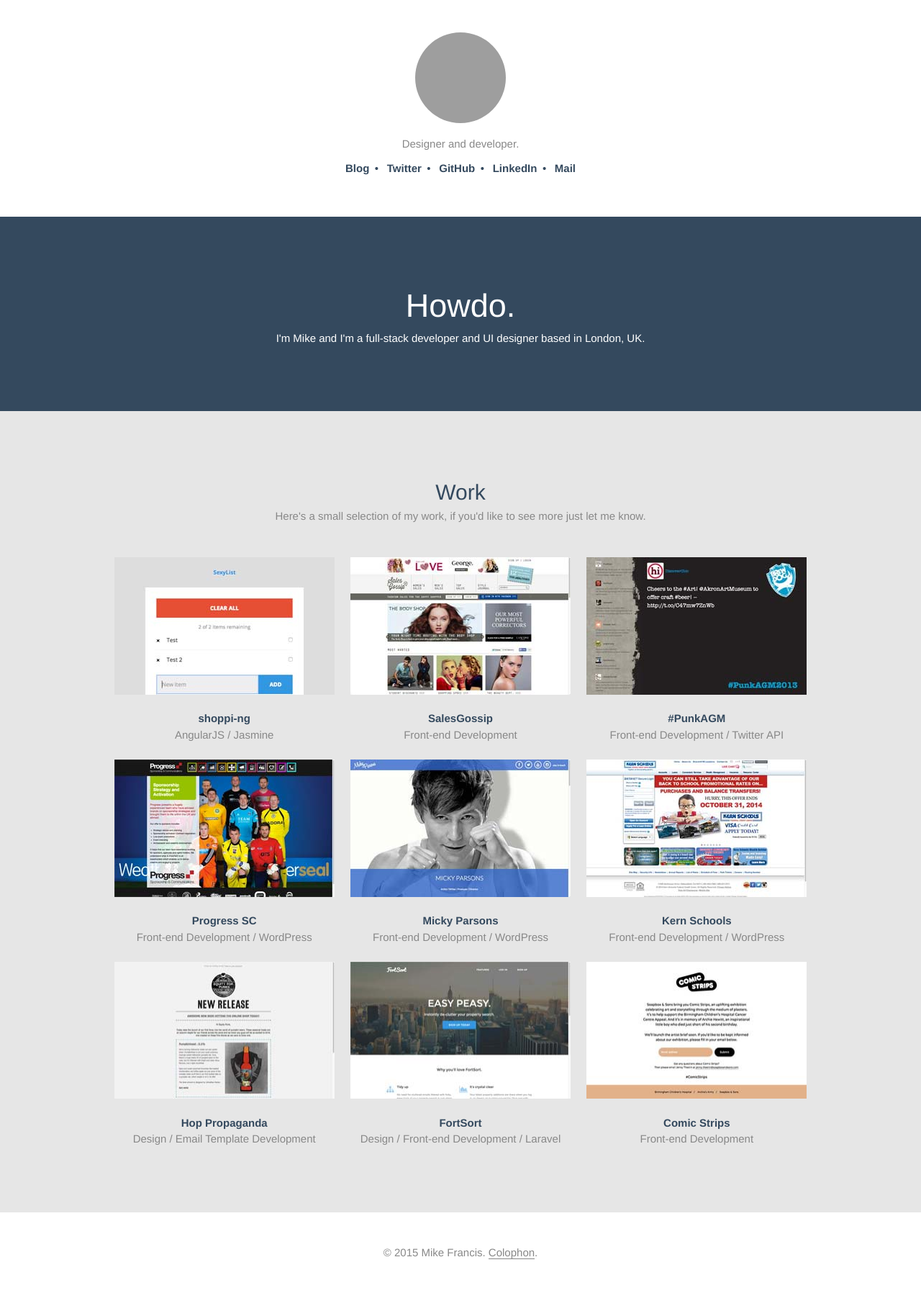
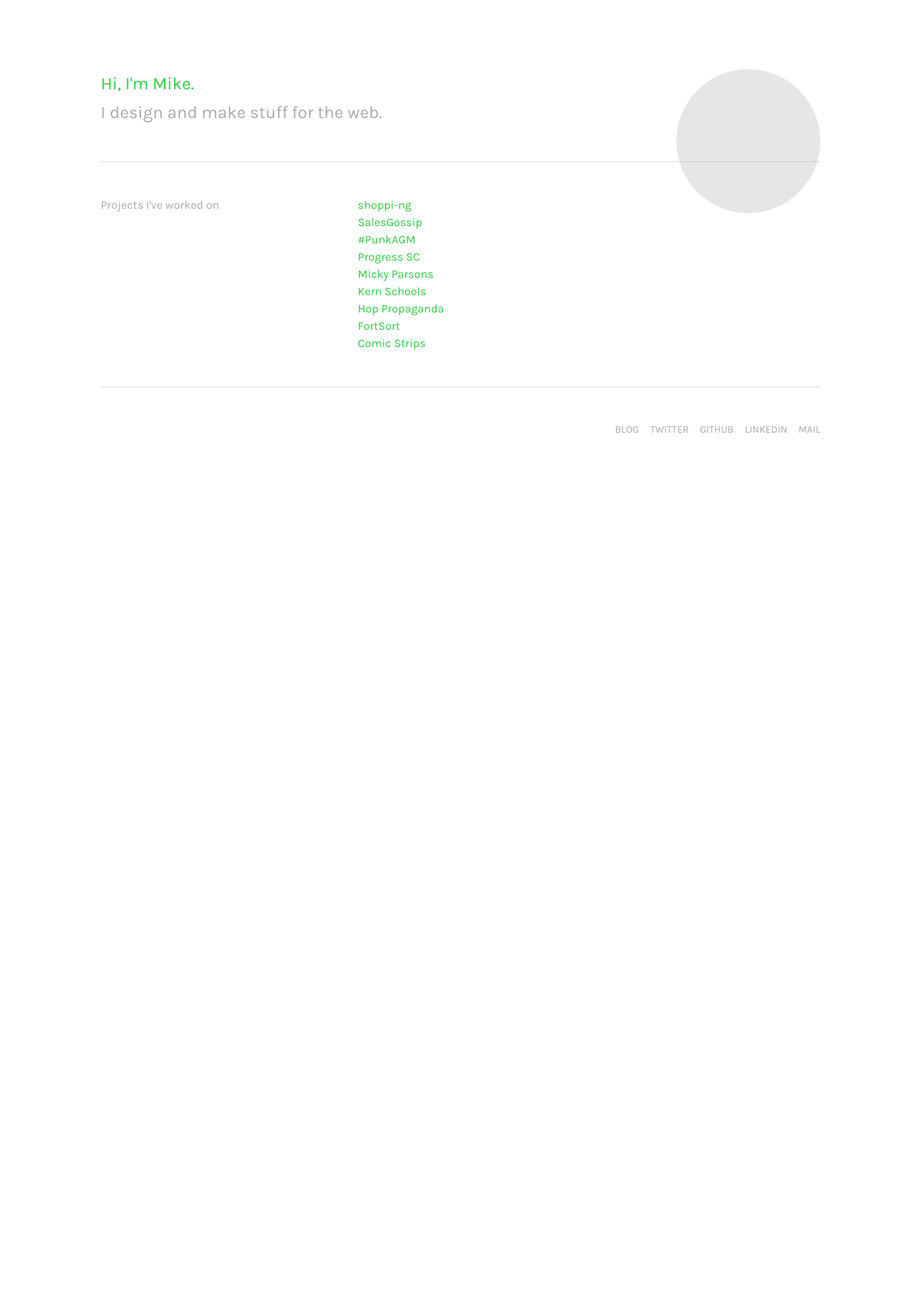
Before and after one commit to mikefrancis/mikefrancis.dev, a Jekyll site: the page built from index.html, in a window 1280 px wide. Shown: the whole page at 72% size. Built offline with Jekyll 4.4.1, drawn with Linux system fonts in a browser that asks for light colours; after the commit the page ends 900 px from its top, so only the background shows below that; grey boxes are pictures that could not be loaded.

Commit message:
First draft

```diff
--- a/_includes/footer.html
+++ b/_includes/footer.html
@@ -1,5 +1,12 @@
-<footer class="footer" role="contentinfo">
-  <div class="container">
-    &copy; {{ site.time | date: '%Y' }} {{ site.title }}. <a href="/colophon">Colophon</a>.
-  </div>
-</footer>
+  <footer class="footer">
+    <nav>
+      <ul class="nav">
+       <li><a href="http://mikefrancis-me.tumblr.com">Blog</a></li>
+       <li><a href="http://twitter.com/_mikefrancis">Twitter</a></li>
+       <li><a href="http://github.com/mikefrancis">GitHub</a></li>
+       <li><a href="http://uk.linkedin.com/pub/mike-francis/11/655/77a/">LinkedIn</a></li>
+       <li><a href="mailto:mikeffrancis@gmail.com">Mail</a></li>
+     </ul>
+    </nav>
+  </footer>
+</div>
--- a/_includes/header.html
+++ b/_includes/header.html
@@ -1,13 +1,6 @@
-<header class="header" role="banner">
-  <div class="container">
-    <a href="/"><img class="header__thumb" src="//www.gravatar.com/avatar/1399c5690d715fc64f800b26be3b9cee.png?size=126" alt="{{ site.title }}" width="126" height="126"></a>
-    <span class="header__description">{{ site.description }}</span>
-    <ul class="nav nav--header" role="navigation">
-      <li><a href="http://mikefrancis-me.tumblr.com">Blog</a></li>
-      <li><a href="http://twitter.com/_mikefrancis">Twitter</a></li>
-      <li><a href="http://github.com/mikefrancis">GitHub</a></li>
-      <li><a href="http://uk.linkedin.com/pub/mike-francis/11/655/77a/">LinkedIn</a></li>
-      <li><a href="mailto:mikeffrancis@gmail.com">Mail</a></li>
-    </ul>
-  </div>
-</header>
+<div class="container">
+  <header class="header">
+    <img src="//en.gravatar.com/userimage/46135805/4a064b2bb5290e8f769df1cbcc6c0952.jpeg" alt="Mike Francis">
+    <h1>Hi, I'm Mike.</h1>
+    <p>I design and make stuff for the web.</p>
+  </header>
--- a/_layouts/default.html
+++ b/_layouts/default.html
@@ -4,10 +4,11 @@
     <head>
       <meta charset="utf-8">
       <meta name="author" content="Mike Francis">
-      <meta name="viewport" content="width=device-width, initial-scale=1.0, minimum-scale=1.0">
+      <meta name="viewport" content="width=device-width, initial-scale=1.0, minimum-scale=1.0, maximum-scale=1.0">
       <meta name="description" content="{{ site.description }}">
       <title>{% if page.title %}{{ page.title }}{% else %}{{ site.title }}{% endif %}</title>
       <link rel="canonical" href="{{ page.url | replace:'index.html','' | prepend: site.baseurl | prepend: site.url }}">
+      <link rel="stylesheet" href="//fonts.googleapis.com/css?family=Karla:400,700">
       <link rel="stylesheet" href="/css/style.css">
   </head>
   <body>
--- a/css/style.scss
+++ b/css/style.scss
@@ -1,41 +1,70 @@
 ---
 ---
 
-$base: #888;
-$base-light: #e6e6e6;
-$primary: #34495e;
-$secondary: #2ecc71;
+@keyframes fadeIn {
+  from {
+    opacity: 0;
+    transform: translateY(-1.5rem);
+  }
+
+  to {
+    opacity: 1;
+    transform: translateY(0);
+  }
+}
 
 * {
   border: 0;
   box-sizing: border-box;
-  font-size: 100%;
-  font-weight: normal;
   margin: 0;
   padding: 0;
 }
 
 html {
-  background-color: #fff;
-  color: $base;
-  font: 93.75%/1.5 'Helvetica Neue', sans-serif;
+  background-color: white;
+  color: #aaa;
+  font: 100%/1.5 'Karla', sans-serif;
 }
 
 body {
-  animation: fadeIn 1s;
+  padding: 3rem;
 }
 
-@keyframes fadeIn {
-  0%   { opacity: 0; }
-  100% { opacity: 1; }
+@media screen and (min-width: 667px) {
+  body {
+    padding: 6rem 3rem;
+  }
 }
 
-h1, h2, h3, h3, h4, h5, h6, p, ul, ol {
+h1, h2, h3, h4, h5, h6, p, ul, ol, dl {
   margin-bottom: 1.5rem;
 }
 
+dt,
+dd {
+  margin-bottom: 1.5rem;
+}
+
+@media screen and (min-width: 667px) {
+  dt {
+    float: left;
+    width: 33.333%;
+  }
+
+  dd {
+    margin-left: 33.333%;
+    padding-left: 1.5rem;
+  }
+}
+
 ul, ol {
-  margin-left: 1.5rem;
+  list-style: none;
+  margin-left: 0;
+}
+
+h1, h2, h3, h4, h5, h6 {
+  font-size: 100%;
+  font-weight: normal;
 }
 
 a {
@@ -43,235 +72,86 @@ a {
   text-decoration: none;
 }
 
-img {
-  height: auto;
-  max-width: 100%;
-}
-
-.btn {
-  display: inline-block;
-  background-color: $secondary;
-  box-shadow: inset 0 -0.25rem 0 rgba(255, 255, 255, 0.25);
-  border-radius: 0.5rem;
-  color: #fff;
-  font-weight: bold;
-  line-height: 3.25rem;
-  height: 3.25rem;
-  padding: 0 3rem;
-}
-
-.btn--primary {
-  background-color: $primary;
-}
-
-.content a {
-  color: $primary;
-}
-
 .container {
   margin: 0 auto;
   max-width: 1000px;
-  padding: 0 2rem;
+  position: relative;
 }
 
-.container--small {
-  max-width: 640px;
+.nav {
+  list-style: none;
+  margin: 0;
+  > li {
+    display: inline-block;
+    &:not(:last-child) {
+      margin-right: 0.75rem;
     }
-
-.container:before, .container:after {
-  content: '';
-  display: table;
-  line-height: 0;
+    > a {
+      display: block;
     }
-
-.container:after {
-  clear: both;
-}
-
-.row {
-  margin: 0 -1.5rem;
-  overflow: hidden;
-}
-
-@media screen and (max-width: 768px) {
-  .row {
-    margin: 0;
-  }
-}
-
-  .column {
-    float: left;
-    padding: 0 0.75rem;
-    width: 33.333%;
-  }
-
-  @media screen and (max-width: 768px) {
-    .column {
-      float: none;
-      padding: 0;
-      width: 100%;
   }
 }
 
 .header,
-.footer  {
-  padding: 3rem 0;
-  text-align: center;
+.main,
+.footer {
+  animation: 1.2s fadeIn;
 }
 
-.footer a {
-  border-bottom: solid 1px;
+.header,
+.main {
+  border-bottom: solid 1px #ddd;
+  padding-bottom: 3rem;
+  margin-bottom: 3rem;
 }
 
-.header__thumb {
-  border-radius: 100%;
-  margin-bottom: 0.75rem;
+.header {
+  font-weight: lighter;
+  font-size: 1.5rem;
 }
 
-.header__description {
-  display: block;
-  margin-bottom: 0.75rem;
-}
-
-.section {
-  background-color: $base-light;
-  padding: 6rem 0 4.5rem;
-}
-
-  .section__header {
-    margin-bottom: 3rem;
-    text-align: center;
-  }
-
-  .section__title {
-    color: $primary;
-    font-size: 2rem;
+  .header h1,
+  .header p {
+    line-height: 2.5rem;
     margin-bottom: 0;
   }
 
-.section--intro {
-  background-color: $primary;
-  color: #fff;
-  text-align: center;
+  .header h1 {
+    color: #2ECC40;
   }
 
-.section--intro .section__title {
-  color: #fff;
-  font-size: 3rem;
-  font-weight: 300;
+  .header img {
+    border-radius: 100%;
+    opacity: 0.25;
+    transition: all 400ms;
   }
 
-  .project {
-    margin-bottom: 1.5rem;
-    position: relative;
-    text-align: center;
+  .header:hover img {
+    opacity: 1;
   }
 
-    .project__thumb {
-      display: block;
-      margin: 0 auto 1.5rem;
-    }
-
-    .project:hover > a:after,
-    .project:hover .project__overlay {
-      opacity: 0;
-    }
-
-    .project__overlay {
-      color: #fff;
-      left: 2.25rem;
+  @media screen and (min-width: 667px) {
+    .header img {
+      right: 0;
       position: absolute;
-      transition: all 400ms;
-      top: 1.5rem;
-      z-index: 2;
-    }
-
-    .project__title {
-      color: $primary;
-      font-weight: bold;
-      margin-bottom: 0;
-    }
-
-.project--single .project__thumb {
-  margin: 0 auto -50%;
-  position: relative;
-}
-
-@media screen and (max-width: 768px) {
-  .project--single .project__thumb {
-    margin-bottom: 0;
     }
   }
 
-.project--single .project__content {
-  margin-top: 13rem;
+.main {
+  padding-bottom: 1.5rem;
 }
 
-@media screen and (max-width: 768px) {
-  .project--single .project__content {
-    margin-top: 0;
+  .main a {
+    color: #2ECC40;
+  }
+
+.footer {
+  font-size: 0.875rem;
+  text-transform: uppercase;
+}
+
+@media screen and (min-width: 768px) {
+  .footer {
+    text-align: right;
   }
 }
-
-.nav {
-  list-style: none;
-  margin-left: 0;
-  margin-bottom: 0.75rem;
-}
-
-  .nav > li {
-    color: $primary;
-    display: inline-block;
-  }
-
-  .nav > li:after {
-    content: '\2022';
-    margin: 0 0.5rem;
-  }
-
-  .nav > li:last-child:after {
-    content: '';
-    margin: 0;
-  }
-
-    .nav > li > a {
-      font-weight: bold;
-    }
-
-.window {
-  border-radius: 0.5rem;
-  margin: 0 auto 1.5rem;
-  max-width: 640px;
-}
-
-  .window__header {
-    background: #ddd;
-    background-image: linear-gradient(#eee,#ddd);
-    border-radius: 0.5rem 0.5rem 0 0;
-    padding: 0.01rem 0.5rem;
-    text-align: left;
-  }
-
-    .window__header__button {
-      border-radius: 100%;
-      display: inline-block;
-      height: 0.5rem;
-      opacity: 0.5;
-      width: 0.5rem;
-    }
-
-    .window__header__button--close {
-      background-color: red;
-    }
-
-    .window__header__button--minimise {
-      background-color: yellow;
-    }
-
-    .window__header__button--maximise {
-      background-color: green;
-    }
-
-  .window__content img {
-    border-radius: 0 0 0.5rem 0.5rem;
-  }
--- a/index.html
+++ b/index.html
@@ -2,32 +2,15 @@
 layout: default
 ---
 
-<main class="main" role="main">
-  <section class="section section--intro">
-    <div class="container">
-      <h1 class="section__title">Howdo.</h1>
-      <p>I'm Mike and I'm a full-stack developer and UI designer based in London, UK.</p>
-    </div>
-  </section>
-  <section class="section">
-    <div class="container">
-      <header class="section__header">
-        <h2 class="section__title">Work</h2>
-        <p class="section__description">Here's a small selection of my work, if you'd like to see more just let me know.</p>
-      </header>
-      <div class="row">
-        {% for post in site.posts %}
-        <div class="column">
-          <article class="project">
-            <a class="post-link" href="{{ post.url | prepend: site.baseurl }}">
-              <img class="project__thumb" src="{{ post.thumbnail }}" alt="{{ post.title }}" width="306" height="191">
-              <h3 class="project__title">{{ post.title }}</h3>
-               <p>{{ post.tags | join: ' / ' }}</p>
-            </a>
-          </article>
-        </div>
-        {% endfor %}
-      </div>
-    </div>
-  </section>
-</main>
+  <main class="main">
+    <dl>
+      <dt>Projects I've worked on</dt>
+      <dd>
+        <ul>
+          {% for post in site.posts %}
+          <li><a href="{{ post.link }}">{{ post.title }}</a></li>
+          {% endfor %}
+        </ul>
+      </dd>
+    </dl>
+  </main>
```
Lines whose indentation alone changed are shown as unchanged.
